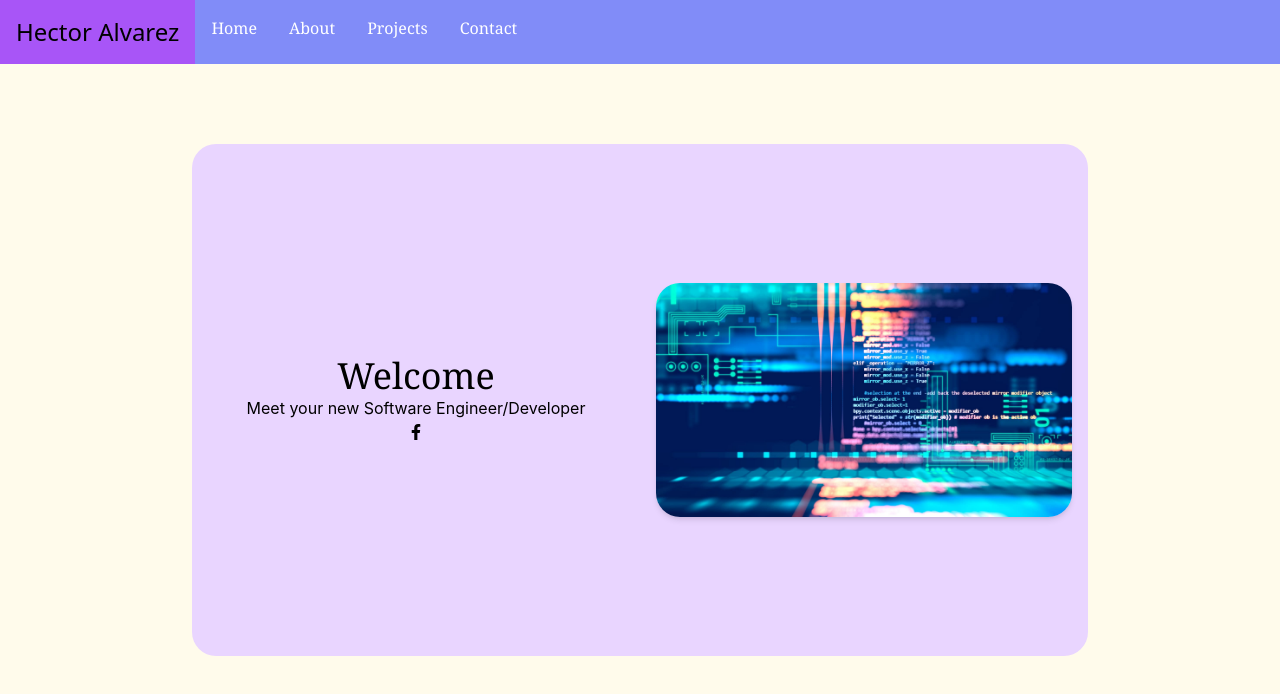
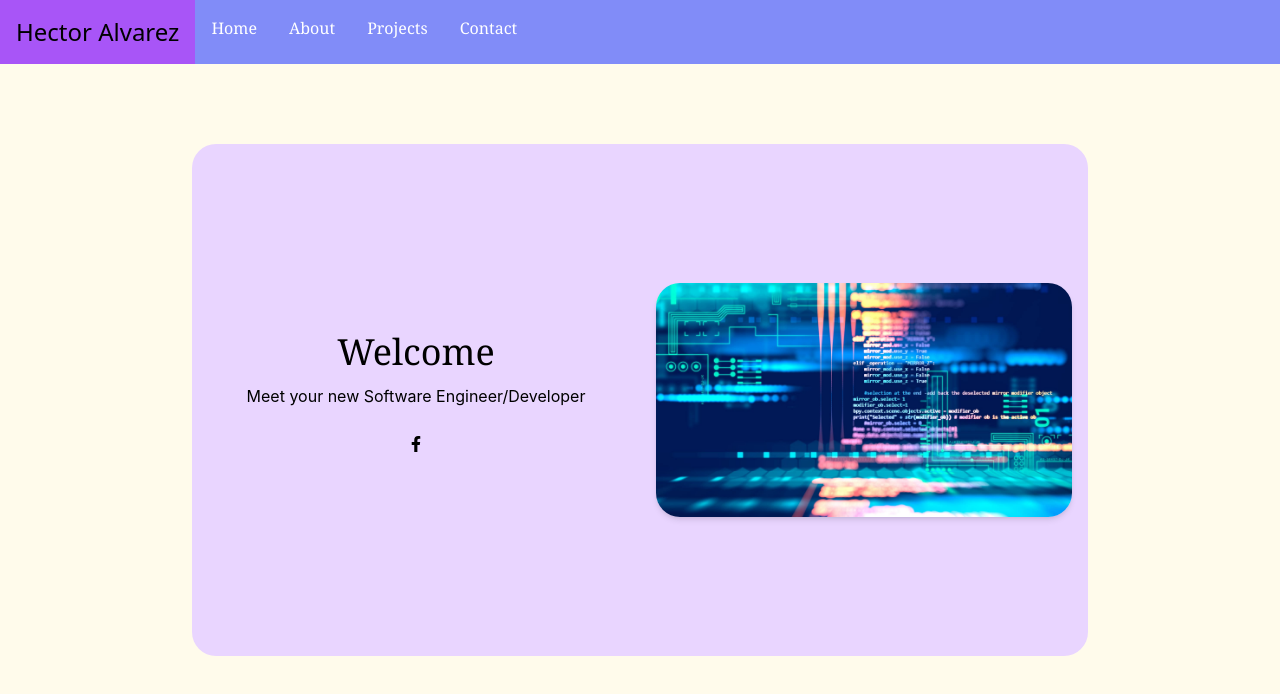
Before and after one commit to clouds16/portfolio, a React (Create React App) app: page / in a window 1280 px wide. Shown: the top 694 px of the page. Built offline with nearby package versions, Linux system fonts and the light colour scheme.

Commit message:
skills grid fixed

```diff
--- a/src/pages/Home.js
+++ b/src/pages/Home.js
@@ -52,8 +52,8 @@ function Home() {
                 <div className="h-4/5 w-4/5 bg-purple-200 rounded-3xl flex justify-center place-items-center ">
                     <div className="flex-1 m-4 flex flex-col ">
                         <h1 className="text-4xl font-serif justify-left">Welcome </h1>
-                        <h2>Meet your new Software Engineer/Developer</h2>
-                        <div title="Icons">
+                        <h2 className='m-3'>Meet your new Software Engineer/Developer</h2>
+                        <div className='m-3' title="Icons">
                             <button> <FontAwesomeIcon icon={faFacebookF} /></button>
                         </div>
                     </div>
@@ -65,19 +65,19 @@ function Home() {
             </section>
 
 
-            <section className="h-screen w-screen font-sansbg-red-300 p-20 snap-start flex place-items-center justify-center overflow-scroll" id="skills">
-                <div className="h-full w-full flex flex-col bg-sky-200 place-items-center justify-center">
+            <section className="h-screen w-screen bg-gray-200 p-20 snap-start flex place-items-center justify-center overflow-scroll" id="skills">
+                <div className="h-full w-full flex flex-col place-items-center justify-center">
                     <div className="font-sans text-4xl "> Skills </div>
                     <div className="h-full w-full grid grid-cols-3 grid-gap-5 p-5" >
                     {
                     skills.map( (item)=> {
                         return (
-                            <div className="h-5/6 w-5/6 flex flex-col grow flex-wrap place-items-center justify-center bg-yellow-200 p-2 m-3 rounded-3xl  overflow-y-hidden hover:scale-125" id="card">
-                                <div className="flex-1 h-full w-full bg-red-200 overflow-y-hidden flex flex-col justify-center place-items-center" >
+                            <div className="h-5/6 w-5/6 flex flex-col grow flex-wrap place-items-center justify-center bg-white p-2 m-3 rounded-3xl shadow-2xl overflow-y-hidden hover:scale-125 hover:transition-transform hover:bg-amber-300 hover:text-white" id="card">
+                                <div className="flex-1 h-full w-full  overflow-y-hidden flex flex-col justify-center place-items-center" >
                                     <h2 className=" font-serif text-2xl">{item.title}</h2>
                                     <h2 className= "font-serif text-base ">{item.detail}</h2>
                                 </div>
-                                <div className="flex-1 h-full w-full bg-green-400 overflow-y-hidden ">
+                                <div className="flex-1 h-full w-full overflow-y-hidden rounded-xl ">
                                      <img className="object-cover" src={item.image} />
                                 </div>
                             </div>
```
